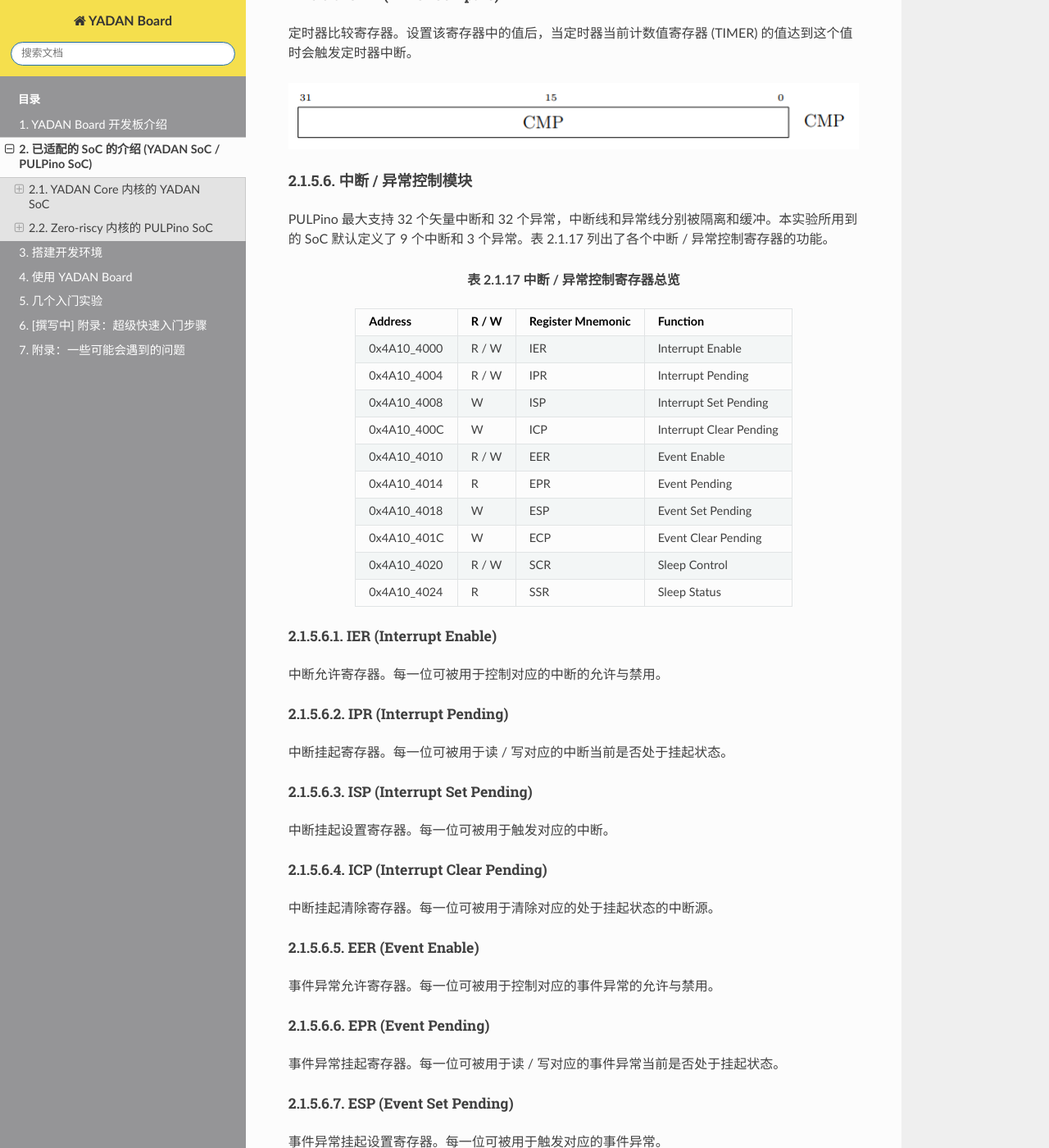
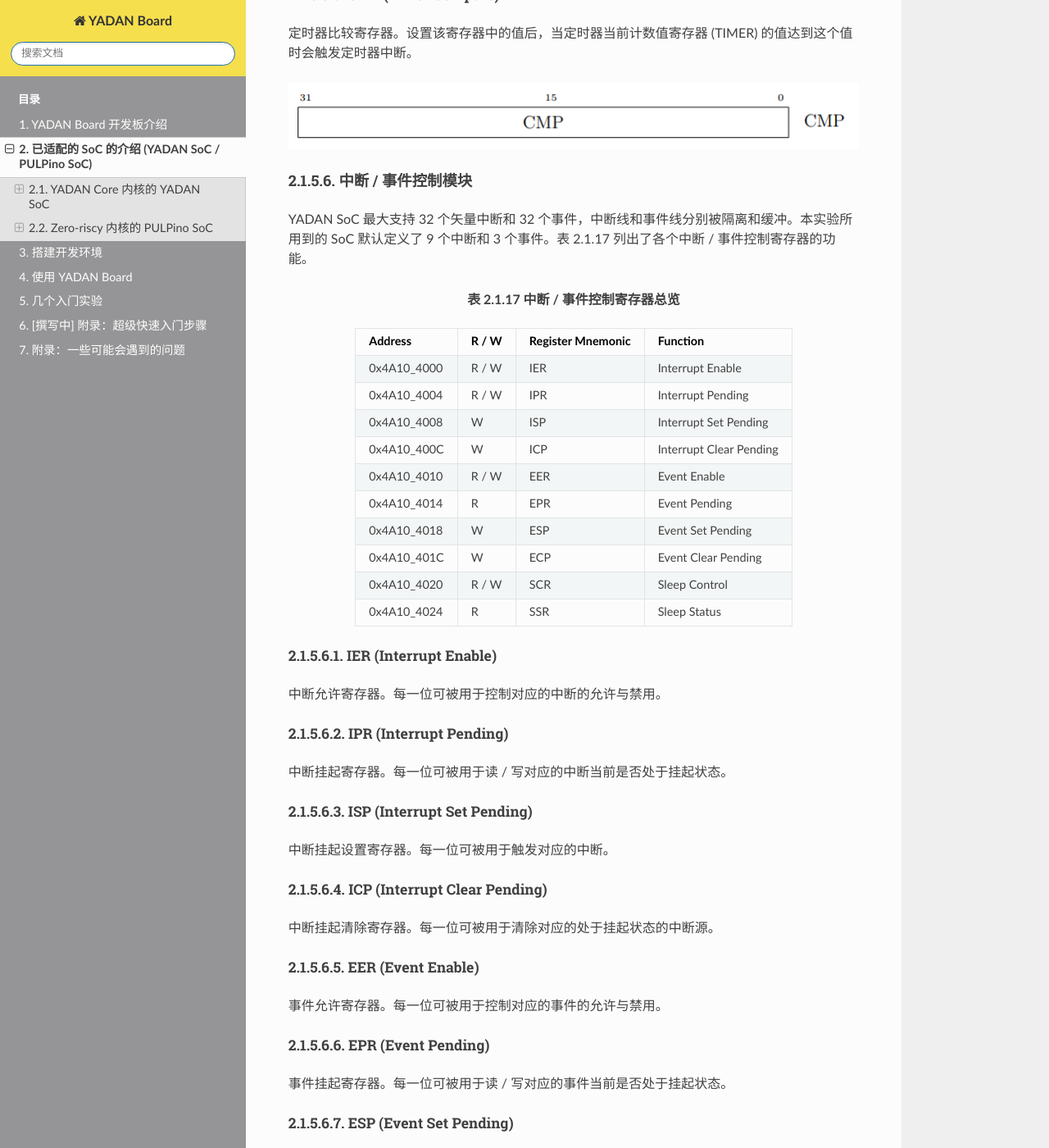
Before and after one commit to CSY-tvgo/YADAN-Docs, a Sphinx documentation site: the page built from docs/source/YADAN_Board/chap2.md, in a window 1280 px wide and 1400 px high, scrolled down 18142 px. Shown: the whole window at 82% size. Built offline with Sphinx 7.4.7 and the Read the Docs theme 2.0.0, drawn with Linux system fonts in a browser that asks for light colours; some of the changed text lies outside the part shown.

Commit message:
debug chap2

```diff
--- a/docs/source/YADAN_Board/chap2.md
+++ b/docs/source/YADAN_Board/chap2.md
@@ -38,9 +38,9 @@ YADAN SoC 默认拥有如下的资源：
 
 ### 中断向量表
 
-YADAN SoC 支持 9 个外部中断，3 个异常，在每个中断和异常发生时，内核会跳转到相应的程序地址里开始执行中断 / 异常处理程序。表 2.1.1 列出了各个中断 / 异常的入口地址，即中断向量表 (Interrupt Vector Table, IVT)。
+YADAN SoC 支持 9 个外部中断，3 个事件，在每个中断和事件发生时，内核会跳转到相应的程序地址里开始执行中断 / 事件处理程序。表 2.1.1 列出了各个中断 / 事件的入口地址，即中断向量表 (Interrupt Vector Table, IVT)。
 
-**<center>表 2.1.1 中断 / 异常 向量表**
+**<center>表 2.1.1 中断 / 事件 向量表**
 | 描述                         | 地址                      |
 | ---------------------------- | ------------------------- |
 | 保留-未使用                  | 0x0000_0000 ~ 0x0000_0058 |
@@ -480,9 +480,9 @@ Bit 0     EN: Enable the timer.
 ![a](imgs/img_02_02_18.png)
 </center>
 
-#### 中断 / 异常控制模块
-PULPino 最大支持 32 个矢量中断和 32 个异常，中断线和异常线分别被隔离和缓冲。本实验所用到的 SoC 默认定义了 9 个中断和 3 个异常。表 2.1.17 列出了各个中断 / 异常控制寄存器的功能。
-**<center>表 2.1.17 中断 / 异常控制寄存器总览**
+#### 中断 / 事件控制模块
+YADAN SoC 最大支持 32 个矢量中断和 32 个事件，中断线和事件线分别被隔离和缓冲。本实验所用到的 SoC 默认定义了 9 个中断和 3 个事件。表 2.1.17 列出了各个中断 / 事件控制寄存器的功能。
+**<center>表 2.1.17 中断 / 事件控制寄存器总览**
 | Address     | R / W | Register Mnemonic | Function                |
 | ----------- | ----- | ----------------- | ----------------------- |
 | 0x4A10_4000 | R / W | IER               | Interrupt Enable        |
@@ -510,19 +510,19 @@ PULPino 最大支持 32 个矢量中断和 32 个异常，中断线和异常线
 中断挂起清除寄存器。每一位可被用于清除对应的处于挂起状态的中断源。
 
 ##### EER (Event Enable)
-事件异常允许寄存器。每一位可被用于控制对应的事件异常的允许与禁用。
+事件允许寄存器。每一位可被用于控制对应的事件的允许与禁用。
 
 ##### EPR (Event Pending)
-事件异常挂起寄存器。每一位可被用于读 / 写对应的事件异常当前是否处于挂起状态。
+事件挂起寄存器。每一位可被用于读 / 写对应的事件当前是否处于挂起状态。
 
 ##### ESP (Event Set Pending)
-事件异常挂起设置寄存器。每一位可被用于触发对应的事件异常。
+事件挂起设置寄存器。每一位可被用于触发对应的事件。
 
 ##### ECP (Event Clear Pending)
-事件异常挂起清除寄存器。每一位可被用于清除对应的处于挂起状态的事件异常。
+事件挂起清除寄存器。每一位可被用于清除对应的处于挂起状态的事件。
 
 ##### SCR (Sleep Control)
-休眠控制寄存器。将最低位设置为 1 可以让内核进入休眠。当中断或事件异常出现时，内核将再次被唤醒。
+休眠控制寄存器。将最低位设置为 1 可以让内核进入休眠。当中断或事件出现时，内核将再次被唤醒。
 <center>
 
 ![a](imgs/img_02_02_19.png)
@@ -581,9 +581,9 @@ PULPino 最大支持 32 个矢量中断和 32 个异常，中断线和异常线
 
 ### 中断向量表
 
-Zero-riscy 支持 9 个外部中断，3 个异常，在每个中断和异常发生时，内核会跳转到相应的程序地址里开始执行中断 / 异常处理程序。表 2.2.1 列出了各个中断 / 异常的入口地址，即中断向量表 (Interrupt Vector Table, IVT)。
+Zero-riscy 支持 9 个外部中断，3 个事件，在每个中断和事件发生时，内核会跳转到相应的程序地址里开始执行中断 / 事件处理程序。表 2.2.1 列出了各个中断 / 事件的入口地址，即中断向量表 (Interrupt Vector Table, IVT)。
 
-**<center>表 2.2.1 中断 / 异常 向量表**
+**<center>表 2.2.1 中断 / 事件 向量表**
 | 描述                         | 地址                      |
 | ---------------------------- | ------------------------- |
 | 保留-未使用                  | 0x0000_0000 ~ 0x0000_0058 |
@@ -1023,9 +1023,9 @@ Bit 0     EN: Enable the timer.
 ![a](imgs/img_02_02_18.png)
 </center>
 
-#### 中断 / 异常控制模块
-PULPino 最大支持 32 个矢量中断和 32 个异常，中断线和异常线分别被隔离和缓冲。本实验所用到的 SoC 默认定义了 9 个中断和 3 个异常。表 2.2.17 列出了各个中断 / 异常控制寄存器的功能。
-**<center>表 2.2.17 中断 / 异常控制寄存器总览**
+#### 中断 / 事件控制模块
+PULPino 最大支持 32 个矢量中断和 32 个事件，中断线和事件线分别被隔离和缓冲。本实验所用到的 SoC 默认定义了 9 个中断和 3 个事件。表 2.2.17 列出了各个中断 / 事件控制寄存器的功能。
+**<center>表 2.2.17 中断 / 事件控制寄存器总览**
 | Address     | R / W | Register Mnemonic | Function                |
 | ----------- | ----- | ----------------- | ----------------------- |
 | 0x1A10_4000 | R / W | IER               | Interrupt Enable        |
@@ -1053,19 +1053,19 @@ PULPino 最大支持 32 个矢量中断和 32 个异常，中断线和异常线
 中断挂起清除寄存器。每一位可被用于清除对应的处于挂起状态的中断源。
 
 ##### EER (Event Enable)
-事件异常允许寄存器。每一位可被用于控制对应的事件异常的允许与禁用。
+事件允许寄存器。每一位可被用于控制对应的事件的允许与禁用。
 
 ##### EPR (Event Pending)
-事件异常挂起寄存器。每一位可被用于读 / 写对应的事件异常当前是否处于挂起状态。
+事件挂起寄存器。每一位可被用于读 / 写对应的事件当前是否处于挂起状态。
 
 ##### ESP (Event Set Pending)
-事件异常挂起设置寄存器。每一位可被用于触发对应的事件异常。
+事件挂起设置寄存器。每一位可被用于触发对应的事件。
 
 ##### ECP (Event Clear Pending)
-事件异常挂起清除寄存器。每一位可被用于清除对应的处于挂起状态的事件异常。
+事件挂起清除寄存器。每一位可被用于清除对应的处于挂起状态的事件。
 
 ##### SCR (Sleep Control)
-休眠控制寄存器。将最低位设置为 1 可以让内核进入休眠。当中断或事件异常出现时，内核将再次被唤醒。
+休眠控制寄存器。将最低位设置为 1 可以让内核进入休眠。当中断或事件出现时，内核将再次被唤醒。
 <center>
 
 ![a](imgs/img_02_02_19.png)
```
